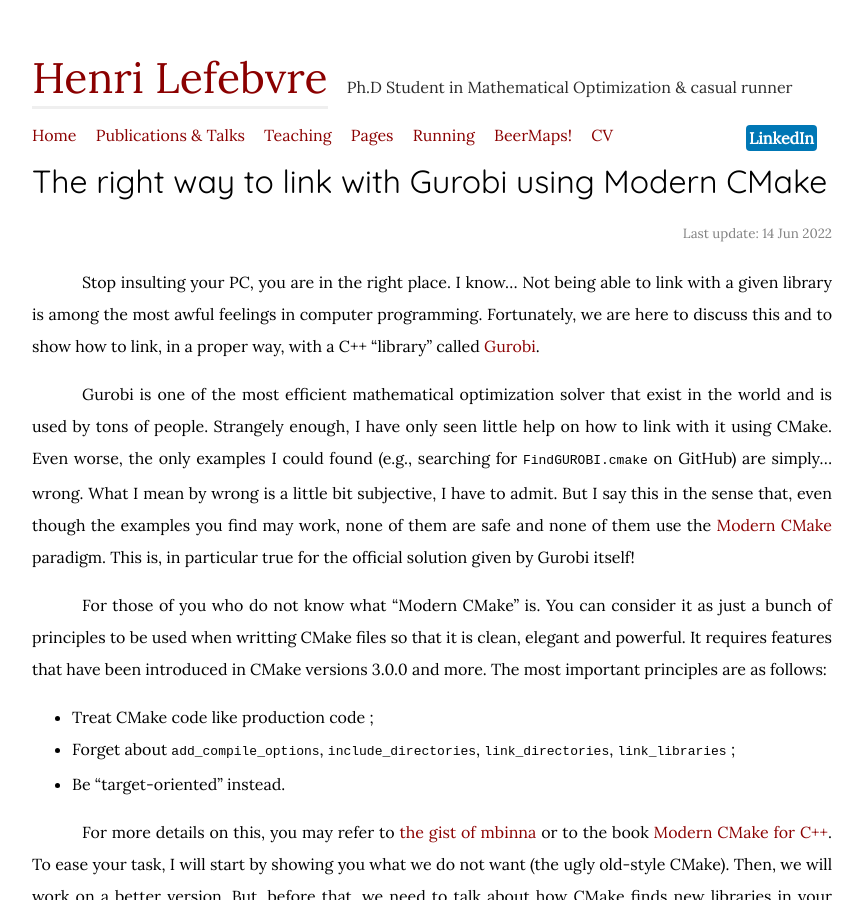
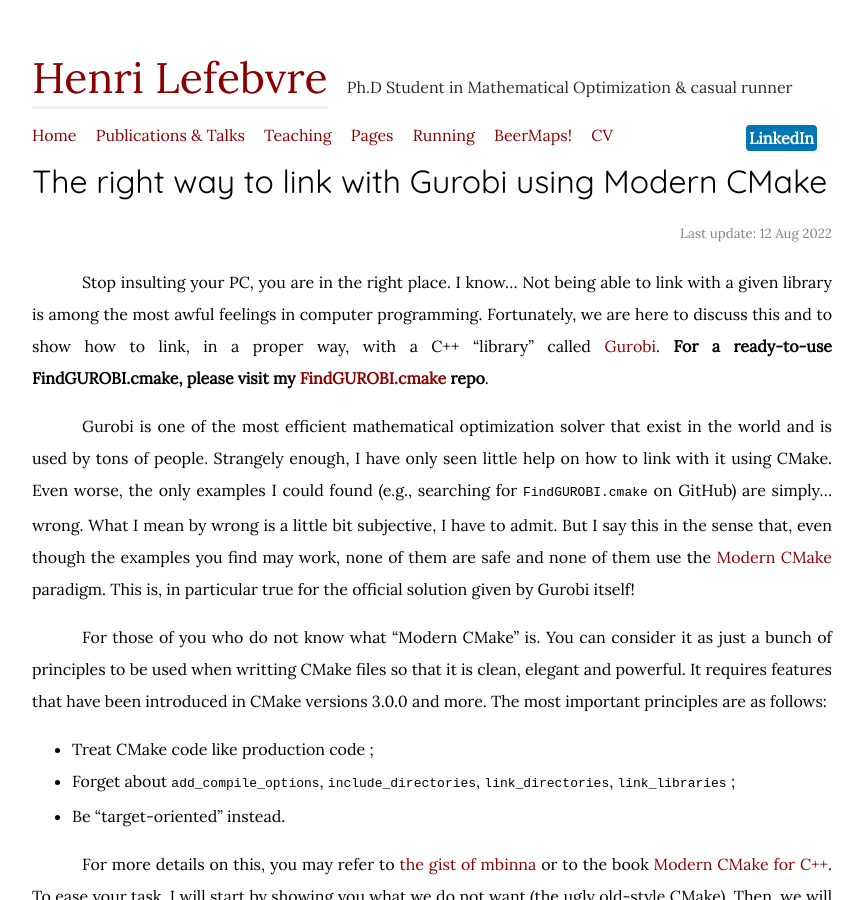
Before and after one commit to hlefebvr/hlefebvr.github.io, a Jekyll site: the page built from _posts/math/2022-08-12-cmake.md, in a window 1280 px wide and 900 px high. Shown: the whole window, without its empty margins (208-1072 px from the left). Built offline with Jekyll 4.4.1, drawn with Linux system fonts in a browser that asks for light colours; comment, search, counter and statistics services are not loaded.

Commit message:
update date for cmake article and update picture

```diff
--- a/_posts/math/2022-06-14-cmake.md
+++ b/_posts/math/2022-08-12-cmake.md
@@ -2,12 +2,12 @@
 layout: post
 category: posts
 title: The right way to link with Gurobi using Modern CMake
-short: Let's get this done once and for all
-date: 2022-06-14
+short: Let's get this done once and for all. (Included, a ready-to-use FindGUROBI.cmake file)
+date: 2022-08-12
 preview: cmake.png
 ---
 
-Stop insulting your PC, you are in the right place. I know... Not being able to link with a given library is among the most awful feelings in computer programming. Fortunately, we are here to discuss this and to show how to link, in a proper way, with a C++ "library" called [Gurobi](https://www.gurobi.com/).
+Stop insulting your PC, you are in the right place. I know... Not being able to link with a given library is among the most awful feelings in computer programming. Fortunately, we are here to discuss this and to show how to link, in a proper way, with a C++ "library" called [Gurobi](https://www.gurobi.com/). **For a ready-to-use FindGUROBI.cmake, please visit my [FindGUROBI.cmake](https://github.com/hlefebvr/FindGUROBI.cmake) repo**.
 
 Gurobi is one of the most efficient mathematical optimization solver that exist in the world and is used by tons of people. Strangely enough, I have only seen little help on how to link with it using CMake. Even worse, the only examples I could found (e.g., searching for `FindGUROBI.cmake` on GitHub) are simply... wrong. What I mean by wrong is a little bit subjective, I have to admit. But I say this in the sense that, even though the examples you find may work, none of them are safe and none of them use the [Modern CMake](https://gist.github.com/mbinna/c61dbb39bca0e4fb7d1f73b0d66a4fd1) paradigm. This is, in particular true for the official solution given by Gurobi itself!
 
```
Also changed, not shown: public/img/cmake.png.
